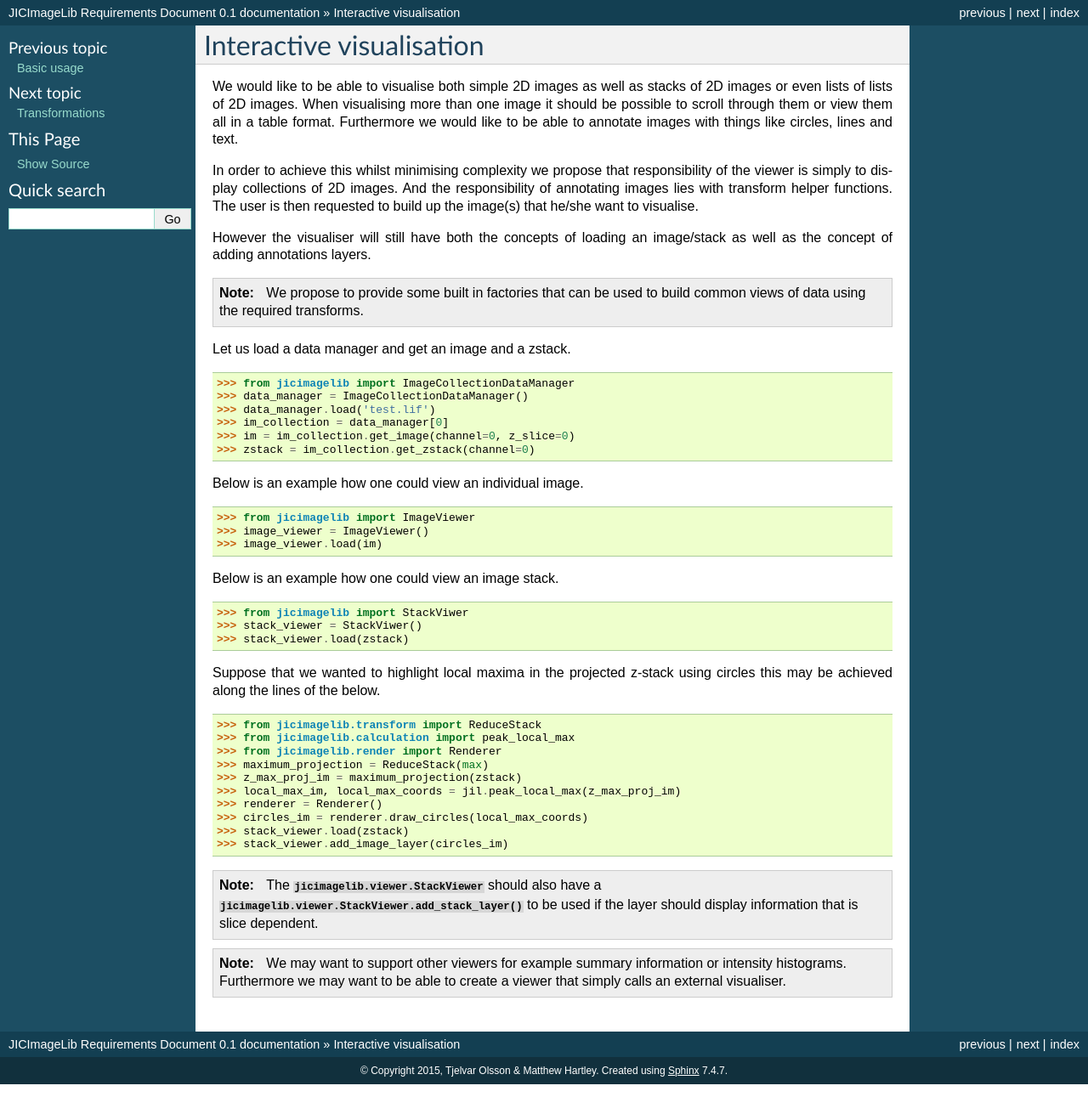
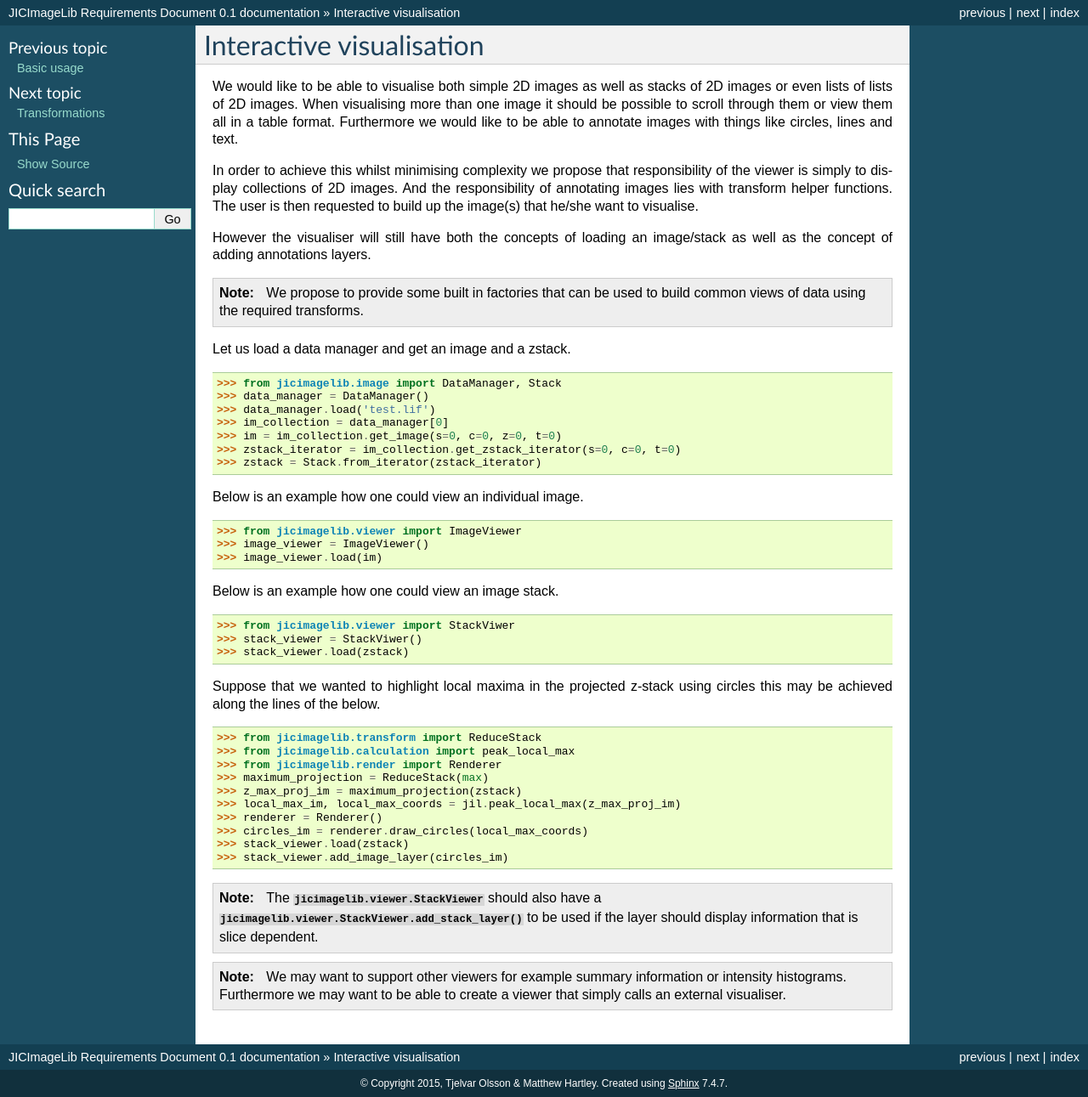
Before and after one commit to JIC-CSB/jicbioimage.core, a Sphinx documentation site: the page built from requirements/source/interactive_visualisation.rst, in a window 1280 px wide. Shown: the whole page at 85% size. Built offline with Sphinx 7.4.7, drawn with Linux system fonts in a browser that asks for light colours.

Commit message:
Updated interactive visualisation section of requirements.

```diff
--- a/requirements/source/interactive_visualisation.rst
+++ b/requirements/source/interactive_visualisation.rst
@@ -23,18 +23,19 @@ Let us load a data manager and get an image and a zstack.
 
 .. code-block:: python
 
-    >>> from jicimagelib import ImageCollectionDataManager
-    >>> data_manager = ImageCollectionDataManager()
+    >>> from jicimagelib.image import DataManager, Stack
+    >>> data_manager = DataManager()
     >>> data_manager.load('test.lif')
     >>> im_collection = data_manager[0]
-    >>> im = im_collection.get_image(channel=0, z_slice=0)
-    >>> zstack = im_collection.get_zstack(channel=0)
+    >>> im = im_collection.get_image(s=0, c=0, z=0, t=0)
+    >>> zstack_iterator = im_collection.get_zstack_iterator(s=0, c=0, t=0)
+    >>> zstack = Stack.from_iterator(zstack_iterator)
 
 Below is an example how one could view an individual image.
 
 .. code-block:: python
 
-    >>> from jicimagelib import ImageViewer
+    >>> from jicimagelib.viewer import ImageViewer
     >>> image_viewer = ImageViewer()
     >>> image_viewer.load(im)
 
@@ -42,7 +43,7 @@ Below is an example how one could view an image stack.
 
 .. code-block:: python
 
-    >>> from jicimagelib import StackViwer
+    >>> from jicimagelib.viewer import StackViwer
     >>> stack_viewer = StackViwer()
     >>> stack_viewer.load(zstack)
 
```
